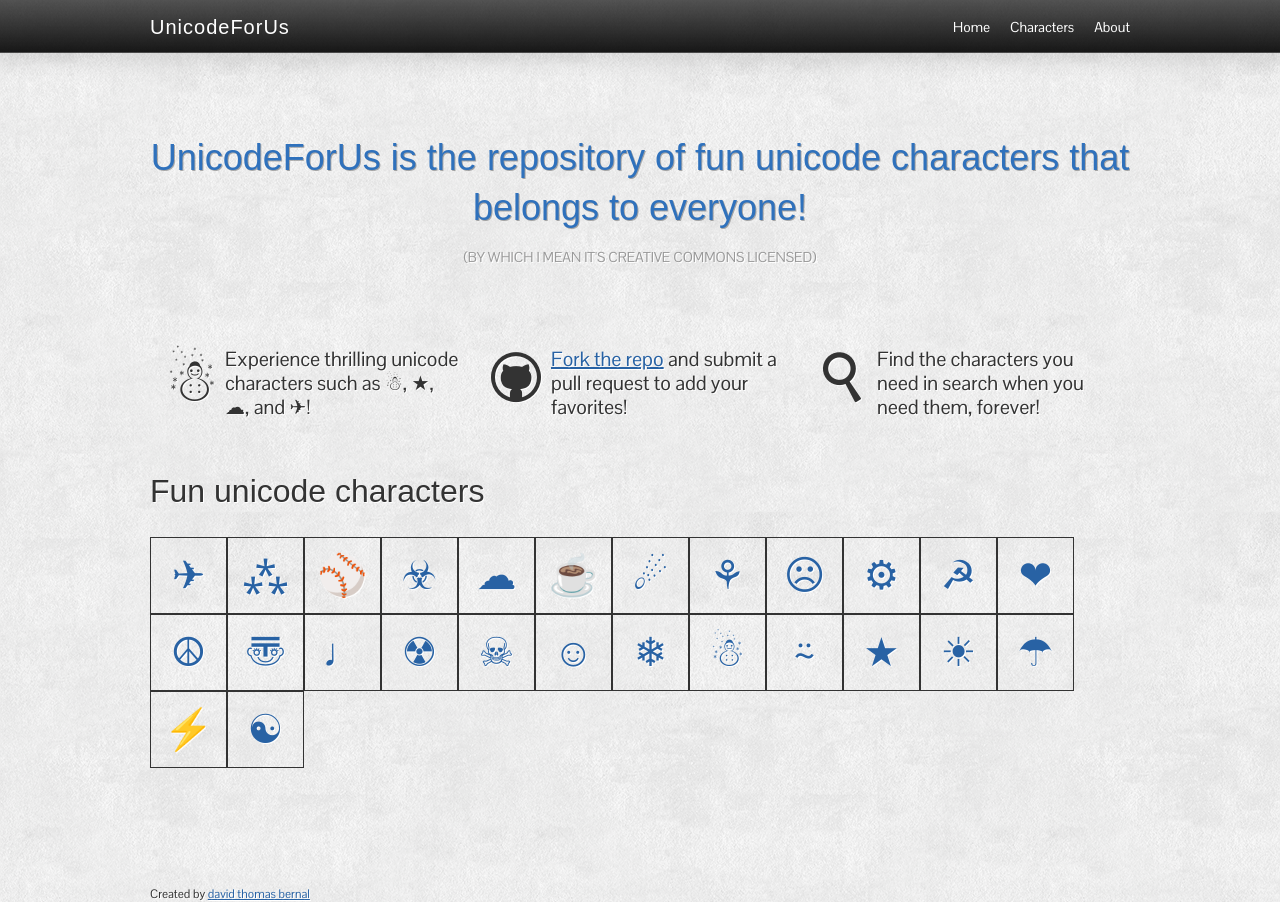
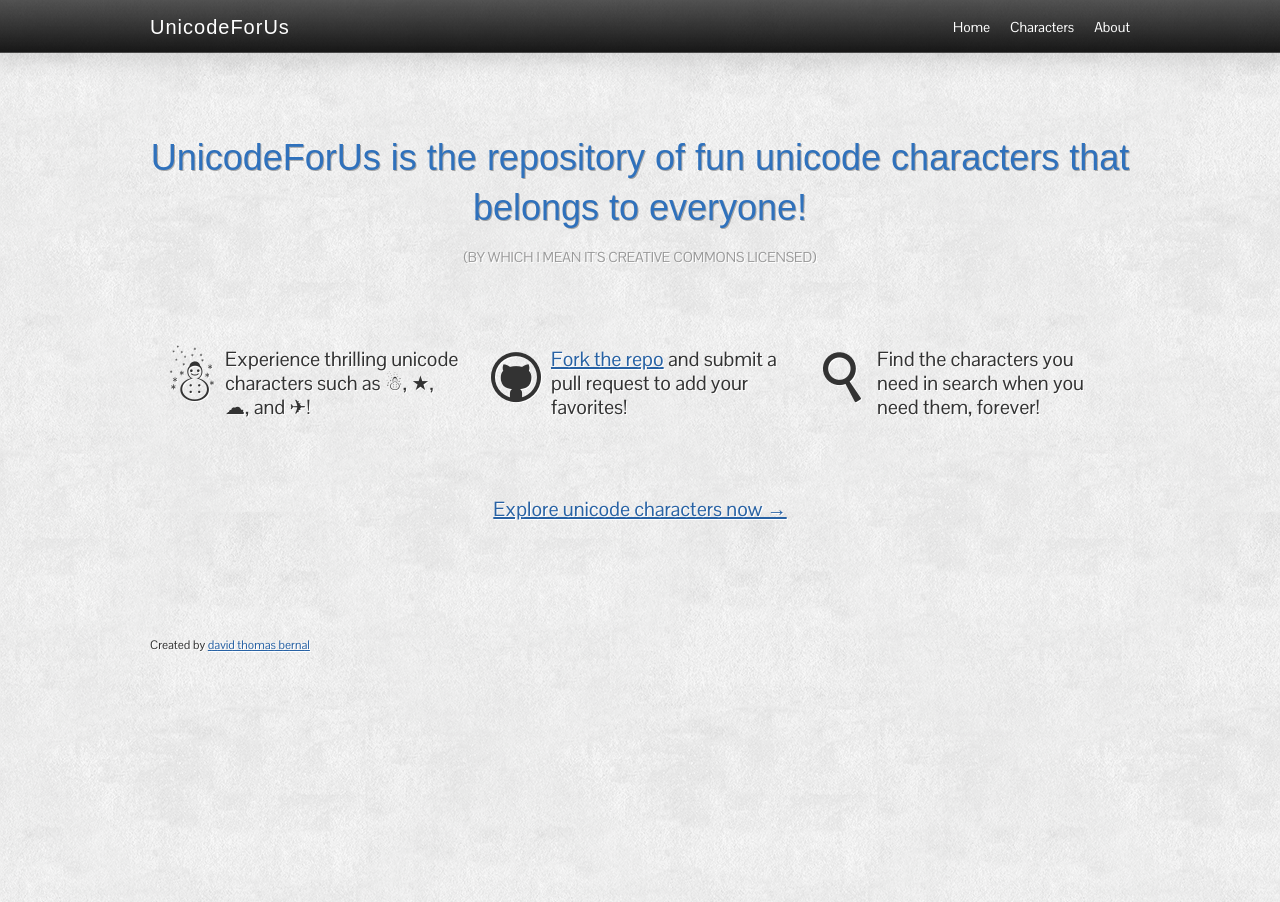
Before and after one commit to dtb/unicodeforus, a Jekyll site: the page built from index.html, in a window 1280 px wide. Built offline with Jekyll 4.4.1, drawn with Linux system fonts in a browser that asks for light colours; some web fonts are replaced.

Commit message:
eeeh i dunno

```diff
--- a/index.html
+++ b/index.html
@@ -15,17 +15,6 @@ title: UnicodeForUs—open repository of fun unicode characters
 		<li data-icon="&#xe001;">Find the characters you need in search when you need them, forever!</li>
 	</ul>
 </section>
-<section class="characters cf">
-	<h2>Fun unicode characters</h2>
-	<ul>
-	{% for page in site.pages %}
-		{% if page.character %}
-			<li>
-				<a href="{{ page.url }}">
-					{{ page.character }}
-				</a>
-			</li>
-		{% endif %}
-	{% endfor %}
-	</ul>
+<section>
+	<a id="call-to-action" href="/characters">Explore unicode characters now →</a>
 </section>
```
